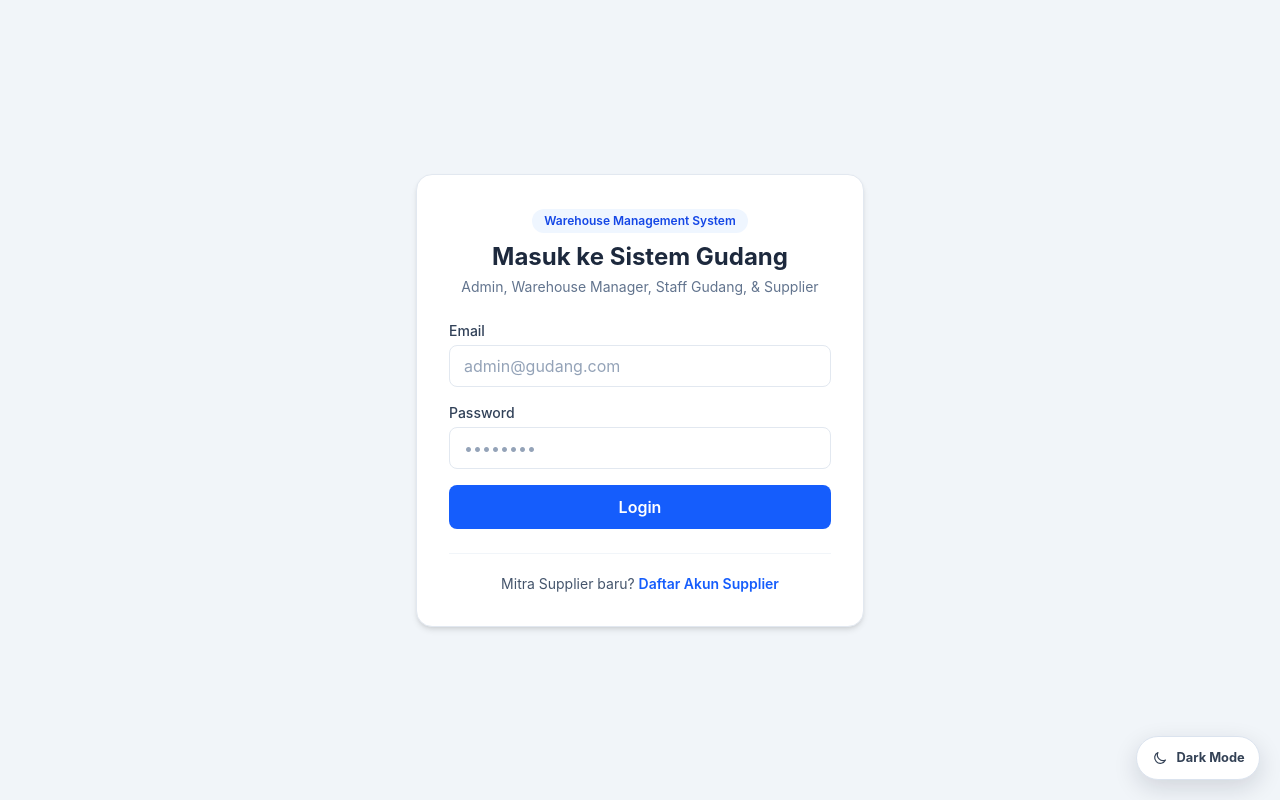
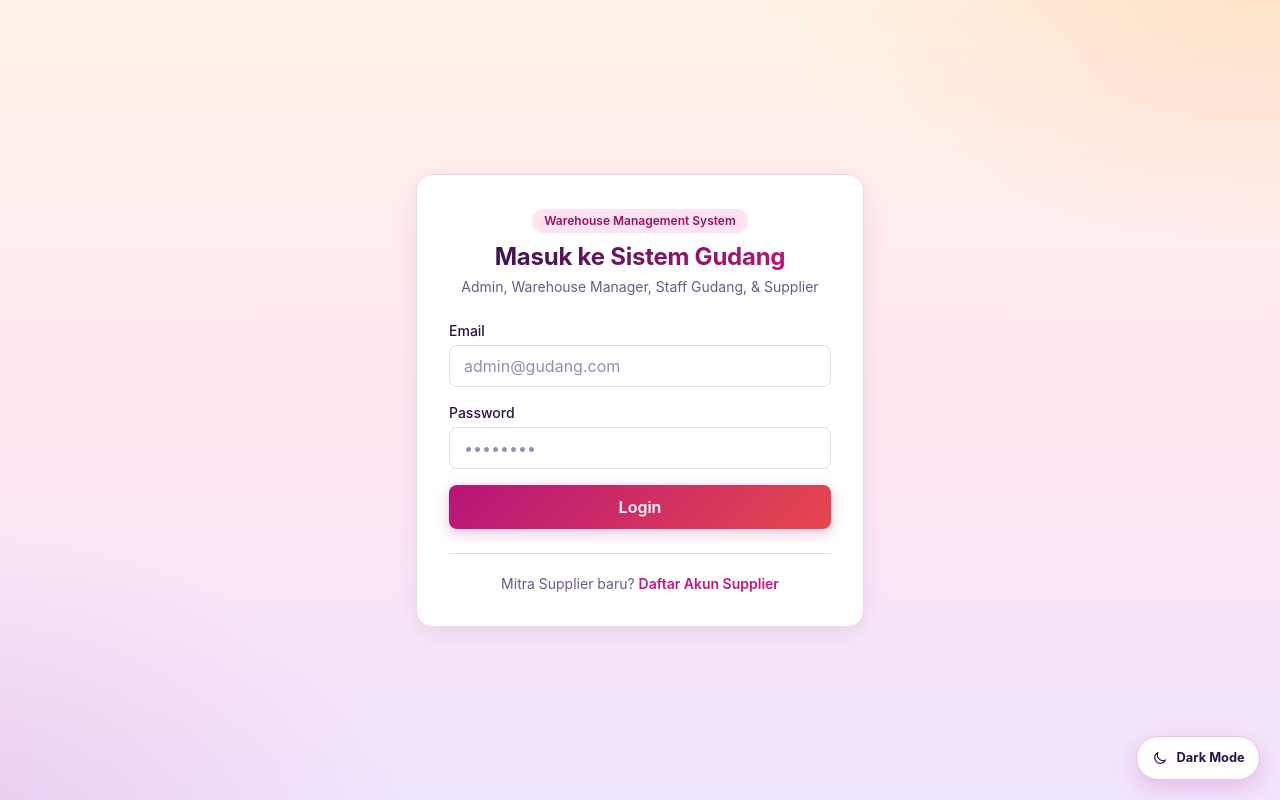
Before and after one commit to DaffaAth/Final-Lab-Web, a Next.js app: page /login in a window 1280 px wide. Built offline with nearby package versions, Linux system fonts and the light colour scheme; no server answers.

Commit message:
feat: terapkan tema purple neon  pada seluruh aplikasi

```diff
--- a/src/app/globals.css
+++ b/src/app/globals.css
@@ -1,25 +1,118 @@
 @import "tailwindcss";
 
+/* =====================================================================
+   TEMA VICE CITY (GTA 6)
+   Palet: deep violet, purple, magenta, coral pink, coral, orange, warm yellow
+   Semua warna lewat variabel, jadi mode terang & gelap cukup mengganti nilai.
+   Class Tailwind yang sudah dipakai di komponen dialihkan ke palet ini,
+   sehingga tidak ada komponen/logika yang perlu diubah.
+   ===================================================================== */
+
+/* ---------- MODE TERANG: sunset pastel ---------- */
 :root {
   color-scheme: light;
-  --page-bg: #f4f7fb;
+
+  --page-bg:
+    radial-gradient(900px 520px at 100% -8%, rgba(255, 154, 60, 0.22), transparent 60%),
+    radial-gradient(800px 520px at -5% 105%, rgba(194, 32, 143, 0.14), transparent 60%),
+    linear-gradient(180deg, #fff3e8 0%, #ffe6f1 55%, #f0e6ff 100%);
+  --html-bg: #fff3e8;
   --surface: #ffffff;
-  --surface-muted: #f8fafc;
-  --text-primary: #172033;
-  --text-secondary: #64748b;
-  --border: #e2e8f0;
-  --focus-ring: rgba(37, 99, 235, 0.25);
+  --surface-muted: #fff7f2;
+  --surface-hover: #fff0f6;
+  --text-primary: #2a1248;
+  --text-secondary: #6b5a85;
+  --text-muted: #9b8bb4;
+  --border: #eed8e8;
+  --focus-ring: rgba(200, 21, 127, 0.28);
+  --card-shadow: 0 6px 22px rgba(120, 40, 120, 0.1);
+
+  --accent: #c8157f;
+  --accent-strong: #9d0f63;
+  --accent-tint: #ffe3f0;
+  --accent-border: #f6bcd8;
+  --grad-primary: linear-gradient(135deg, #b8147a 0%, #e5484d 100%);
+  --grad-primary-hover: linear-gradient(135deg, #cf1b8b 0%, #f05a4a 100%);
+  --grad-violet: linear-gradient(135deg, #5b2a9a 0%, #8b3fd1 100%);
+  --grad-violet-hover: linear-gradient(135deg, #6c34b3 0%, #9d52e6 100%);
+
+  --ok-text: #0b7f73;
+  --ok-tint: #d8f7f1;
+  --ok-border: #a5e8dc;
+  --ok-solid: #0e9a8a;
+  --ok-solid-hover: #0b8173;
+
+  --warn-text: #a85a00;
+  --warn-tint: #fff0cf;
+  --warn-border: #ffd88a;
+  --warn-solid: #e8650a;
+  --warn-solid-hover: #cc5606;
+
+  --bad-text: #c0243f;
+  --bad-tint: #ffe1e6;
+  --bad-border: #ffb3c0;
+  --bad-solid: #e5384f;
+  --bad-solid-hover: #c92a40;
+
+  --chip: #efe3f7;
+  --ink-solid: #3a1d63;
+  --ink-solid-hover: #4b2880;
+
+  --scroll-thumb: #d9b8d6;
 }
 
+/* ---------- MODE GELAP: neon night ---------- */
 :root[data-theme='dark'] {
   color-scheme: dark;
-  --page-bg: #050505;
-  --surface: #111111;
-  --surface-muted: #0b0b0b;
-  --text-primary: #ffffff;
-  --text-secondary: #b3b3b3;
-  --border: #292929;
-  --focus-ring: rgba(96, 165, 250, 0.32);
+
+  --page-bg:
+    radial-gradient(1000px 560px at 88% -10%, rgba(255, 107, 157, 0.26), transparent 60%),
+    radial-gradient(900px 520px at -5% 105%, rgba(194, 32, 143, 0.24), transparent 58%),
+    radial-gradient(700px 400px at 50% 120%, rgba(255, 154, 60, 0.12), transparent 60%),
+    linear-gradient(180deg, #1c0b33 0%, #12061f 100%);
+  --html-bg: #12061f;
+  --surface: #251242;
+  --surface-muted: #1c0d34;
+  --surface-hover: #2f1856;
+  --text-primary: #fff4e6;
+  --text-secondary: #c9b6e4;
+  --text-muted: #9a82bd;
+  --border: #4a2c7a;
+  --focus-ring: rgba(255, 122, 184, 0.35);
+  --card-shadow: 0 10px 30px rgba(0, 0, 0, 0.4), 0 0 0 1px rgba(255, 107, 157, 0.05);
+
+  --accent: #ff7ab8;
+  --accent-strong: #ffa3cf;
+  --accent-tint: rgba(255, 107, 157, 0.15);
+  --accent-border: rgba(255, 107, 157, 0.4);
+  --grad-primary: linear-gradient(135deg, #c8168a 0%, #ff5f5a 100%);
+  --grad-primary-hover: linear-gradient(135deg, #de2a9f 0%, #ff7a62 100%);
+  --grad-violet: linear-gradient(135deg, #6a35b3 0%, #a24ee6 100%);
+  --grad-violet-hover: linear-gradient(135deg, #7d44cc 0%, #b566f2 100%);
+
+  --ok-text: #5eead4;
+  --ok-tint: rgba(45, 212, 191, 0.14);
+  --ok-border: rgba(45, 212, 191, 0.38);
+  --ok-solid: #0fa898;
+  --ok-solid-hover: #13c0ae;
+
+  --warn-text: #ffd36b;
+  --warn-tint: rgba(255, 190, 70, 0.15);
+  --warn-border: rgba(255, 190, 70, 0.4);
+  --warn-solid: #ef6c0d;
+  --warn-solid-hover: #ff8226;
+
+  --bad-text: #ff8fa3;
+  --bad-tint: rgba(255, 90, 110, 0.16);
+  --bad-border: rgba(255, 90, 110, 0.42);
+  --bad-solid: #e5384f;
+  --bad-solid-hover: #f5506a;
+
+  --chip: #3a2460;
+  --ink-solid: #4a2c7a;
+  --ink-solid-hover: #5d3a96;
+
+  --scroll-thumb: #5a3a8c;
 }
 
 * {
@@ -28,22 +121,32 @@
 
 html {
   min-height: 100%;
-  background: var(--page-bg);
+  background: var(--html-bg);
 }
 
-body {
+/* body.antialiased lebih spesifik daripada .bg-slate-50 di layout */
+body.antialiased {
   min-height: 100vh;
   margin: 0;
   background: var(--page-bg);
+  background-attachment: fixed;
   color: var(--text-primary);
   font-feature-settings: 'ss01' on;
   -webkit-font-smoothing: antialiased;
-  transition: background-color 180ms ease, color 180ms ease;
+  transition: color 180ms ease;
+}
+
+/* Pembungkus halaman dibuat transparan agar latar sunset terlihat */
+/* Hanya pembungkus <div>, BUKAN <body> (body juga punya class ini dan harus
+   tetap menampilkan gradasi latar) */
+div.min-h-screen.bg-slate-50,
+div.min-h-screen.bg-slate-100 {
+  background: transparent;
 }
 
 ::selection {
-  background: #bfdbfe;
-  color: #172554;
+  background: #ff6b9d;
+  color: #2a0a3d;
 }
 
 a,
@@ -57,7 +160,7 @@ textarea {
 button,
 a {
   transition: color 160ms ease, background-color 160ms ease, border-color 160ms ease,
-    box-shadow 160ms ease, transform 160ms ease;
+    box-shadow 160ms ease, transform 160ms ease, filter 160ms ease;
 }
 
 button:not(:disabled) {
@@ -78,7 +181,7 @@ textarea {
 
 input::placeholder,
 textarea::placeholder {
-  color: #94a3b8;
+  color: var(--text-muted);
 }
 
 input:focus,
@@ -88,6 +191,7 @@ button:focus-visible,
 a:focus-visible {
   outline: none;
   box-shadow: 0 0 0 3px var(--focus-ring);
+  border-color: var(--accent);
 }
 
 ::-webkit-scrollbar {
@@ -96,68 +200,192 @@ a:focus-visible {
 }
 
 ::-webkit-scrollbar-thumb {
-  background: #cbd5e1;
+  background: var(--scroll-thumb);
   border: 2px solid transparent;
   border-radius: 999px;
   background-clip: padding-box;
 }
 
-:root[data-theme='dark'] ::-webkit-scrollbar-thumb {
-  background: #42516a;
-  background-clip: padding-box;
+/* ---------- Judul halaman bergradasi neon ---------- */
+h1.text-2xl {
+  background: linear-gradient(90deg, var(--text-primary) 0%, var(--accent) 100%);
+  -webkit-background-clip: text;
+  background-clip: text;
+  -webkit-text-fill-color: transparent;
+  color: transparent;
+  letter-spacing: -0.01em;
 }
 
+/* ---------- Kartu ---------- */
+.bg-white.rounded-xl,
+.bg-white.rounded-2xl {
+  border-color: var(--border);
+  box-shadow: var(--card-shadow);
+}
+
+/* =====================================================================
+   PETA WARNA TAILWIND -> PALET VICE CITY
+   ===================================================================== */
+
+/* Netral */
+.bg-white { background-color: var(--surface); }
+.bg-slate-50,
+.bg-slate-100 { background-color: var(--surface-muted); }
+.bg-slate-200 { background-color: var(--chip); }
+.bg-slate-800 { background-color: var(--ink-solid); }
+.bg-slate-900 { background-color: #12061f; }
+
+.text-slate-900,
+.text-slate-800,
+.text-slate-700 { color: var(--text-primary); }
+.text-slate-600,
+.text-slate-500,
+.text-slate-400,
+.text-slate-300 { color: var(--text-secondary); }
+
+.border-slate-100,
+.border-slate-200,
+.border-slate-300 { border-color: var(--border); }
+.divide-slate-100 > :not([hidden]) ~ :not([hidden]) { border-color: var(--border); }
+
+.hover\:bg-slate-50:hover,
+.hover\:bg-white:hover { background-color: var(--surface-hover); }
+.hover\:bg-slate-50\/70:hover { background-color: var(--surface-hover); }
+.hover\:bg-slate-200:hover { background-color: var(--chip); }
+.hover\:bg-slate-700:hover { background-color: var(--ink-solid-hover); }
+.hover\:text-slate-800:hover { color: var(--text-primary); }
+
+/* Aksen utama (dulu biru): magenta -> coral */
+.bg-blue-600 {
+  background-color: #c8157f;
+  background-image: var(--grad-primary);
+  box-shadow: 0 4px 14px rgba(200, 21, 127, 0.28);
+}
+.hover\:bg-blue-700:hover {
+  background-color: #cf1b8b;
+  background-image: var(--grad-primary-hover);
+}
+.text-blue-600 { color: var(--accent); }
+.text-blue-700,
+.text-blue-800 { color: var(--accent-strong); }
+.hover\:text-blue-600:hover { color: var(--accent-strong); }
+.bg-blue-50,
+.bg-blue-100 { background-color: var(--accent-tint); }
+.border-blue-200 { border-color: var(--accent-border); }
+.focus\:ring-blue-500:focus { --tw-ring-color: var(--accent); }
+
+/* Ungu (dulu indigo): In Transit / Inspecting */
+.bg-indigo-600 {
+  background-color: #6c34b3;
+  background-image: var(--grad-violet);
+}
+.hover\:bg-indigo-700:hover {
+  background-color: #7d44cc;
+  background-image: var(--grad-violet-hover);
+}
+
+/* Sukses (mint) */
+.bg-emerald-50,
+.bg-emerald-100 { background-color: var(--ok-tint); }
+.text-emerald-600,
+.text-emerald-700,
+.text-emerald-800 { color: var(--ok-text); }
+.border-emerald-200 { border-color: var(--ok-border); }
+.bg-emerald-600 { background-color: var(--ok-solid); }
+.hover\:bg-emerald-700:hover { background-color: var(--ok-solid-hover); }
+
+/* Peringatan (kuning hangat / oranye) */
+.bg-amber-50,
+.bg-amber-100 { background-color: var(--warn-tint); }
+.text-amber-600,
+.text-amber-700,
+.text-amber-800 { color: var(--warn-text); }
+.border-amber-300 { border-color: var(--warn-border); }
+.bg-amber-600 { background-color: var(--warn-solid); }
+.hover\:bg-amber-700:hover { background-color: var(--warn-solid-hover); }
+
+/* Bahaya (coral merah) */
+.bg-red-50,
+.bg-red-100 { background-color: var(--bad-tint); }
+.text-red-600,
+.text-red-700,
+.text-red-800 { color: var(--bad-text); }
+.border-red-200 { border-color: var(--bad-border); }
+.bg-red-600,
+.bg-red-700,
+.bg-red-600\/90 { background-color: var(--bad-solid); }
+.hover\:bg-red-600:hover,
+.hover\:bg-red-700:hover { background-color: var(--bad-solid-hover); }
+
+/* Teks putih tetap putih (di atas tombol berwarna) */
+.text-white { color: #ffffff; }
+
+/* =====================================================================
+   SIDEBAR & HEADER (selalu deep violet agar identitas Vice City terasa)
+   ===================================================================== */
 .app-sidebar {
-  background: #ffffff;
-  color: #334155;
-  border-right: 1px solid var(--border);
+  background:
+    radial-gradient(260px 220px at 0% 0%, rgba(255, 107, 157, 0.22), transparent 70%),
+    linear-gradient(180deg, #2a1050 0%, #170a2c 100%);
+  color: #e9dcff;
+  border-right: 1px solid rgba(255, 107, 157, 0.25);
+  box-shadow: 4px 0 28px rgba(194, 32, 143, 0.12);
 }
 
 .app-sidebar-brand {
-  border-color: var(--border);
+  border-color: rgba(255, 255, 255, 0.1);
 }
 
-.app-sidebar-title,
+.app-sidebar-title {
+  color: #fff4e6;
+  text-shadow: 0 0 18px rgba(255, 107, 157, 0.55);
+}
+
 .app-sidebar-user {
-  color: #172033;
+  color: #fff4e6;
+}
+
+.app-sidebar .text-slate-400 {
+  color: #bfa8e3;
 }
 
 .app-sidebar-role {
-  color: #1d4ed8;
-  background: #eff6ff;
-  border: 1px solid #dbeafe;
+  color: #ffd1e6;
+  background: rgba(255, 107, 157, 0.16);
+  border: 1px solid rgba(255, 107, 157, 0.4);
 }
 
 .app-nav-link {
-  color: #475569;
+  color: #d9c8f0;
 }
 
 .app-nav-link:hover {
-  color: #1e293b;
-  background: #f1f5f9;
+  color: #ffffff;
+  background: rgba(255, 255, 255, 0.08);
 }
 
 .app-nav-link[aria-current='page'] {
   color: #ffffff;
-  background: #2563eb;
-  box-shadow: 0 5px 14px rgba(37, 99, 235, 0.2);
+  background: var(--grad-primary);
+  box-shadow: 0 6px 18px rgba(229, 72, 77, 0.35);
 }
 
 .app-sidebar-footer {
-  border-color: var(--border);
+  border-color: rgba(255, 255, 255, 0.1);
 }
 
 .app-mobile-header {
-  background: #ffffff;
-  color: #172033;
-  border-bottom: 1px solid var(--border);
+  background: linear-gradient(90deg, #2a1050 0%, #4a1456 100%);
+  color: #fff4e6;
+  border-bottom: 1px solid rgba(255, 107, 157, 0.3);
 }
 
 .app-mobile-menu-button {
-  color: #334155;
-  background: #f1f5f9;
+  color: #fff4e6;
+  background: rgba(255, 255, 255, 0.12);
 }
 
+/* ---------- Tombol tema ---------- */
 .theme-toggle {
   position: fixed;
   right: max(1.25rem, env(safe-area-inset-right));
@@ -169,160 +397,18 @@ a:focus-visible {
   gap: 0.55rem;
   min-height: 2.75rem;
   padding: 0.65rem 0.9rem;
-  color: #334155;
-  background: #ffffff;
-  border: 1px solid #dbe3ee;
+  color: var(--text-primary);
+  background: var(--surface);
+  border: 1px solid var(--accent-border);
   border-radius: 999px;
-  box-shadow: 0 8px 24px rgba(15, 23, 42, 0.14);
+  box-shadow: 0 8px 24px rgba(194, 32, 143, 0.22);
   font-size: 0.8rem;
   font-weight: 650;
 }
 
 .theme-toggle:hover {
   transform: translateY(-2px);
-  box-shadow: 0 12px 28px rgba(15, 23, 42, 0.2);
-}
-
-:root[data-theme='dark'] .bg-white {
-  background-color: var(--surface);
-}
-
-:root[data-theme='dark'] .bg-slate-50,
-:root[data-theme='dark'] .bg-slate-100 {
-  background-color: var(--surface-muted);
-}
-
-:root[data-theme='dark'] .bg-slate-200 {
-  background-color: #242424;
-}
-
-:root[data-theme='dark'] .text-slate-900,
-:root[data-theme='dark'] .text-slate-800,
-:root[data-theme='dark'] .text-slate-700 {
-  color: var(--text-primary);
-}
-
-:root[data-theme='dark'] .text-slate-600,
-:root[data-theme='dark'] .text-slate-500,
-:root[data-theme='dark'] .text-slate-400 {
-  color: var(--text-secondary);
-}
-
-:root[data-theme='dark'] .text-slate-300 {
-  color: #c1ccdc;
-}
-
-:root[data-theme='dark'] .border-slate-100,
-:root[data-theme='dark'] .border-slate-200,
-:root[data-theme='dark'] .border-slate-300,
-:root[data-theme='dark'] .divide-slate-100 > :not([hidden]) ~ :not([hidden]) {
-  border-color: var(--border);
-}
-
-:root[data-theme='dark'] .bg-blue-50 {
-  background-color: #10233d;
-}
-
-:root[data-theme='dark'] .text-blue-700 {
-  color: #93c5fd;
-}
-
-:root[data-theme='dark'] .border-blue-200 {
-  border-color: #24466f;
-}
-
-:root[data-theme='dark'] .bg-emerald-50,
-:root[data-theme='dark'] .bg-emerald-100 {
-  background-color: #103027;
-}
-
-:root[data-theme='dark'] .text-emerald-700,
-:root[data-theme='dark'] .text-emerald-800 {
-  color: #6ee7b7;
-}
-
-:root[data-theme='dark'] .border-emerald-200 {
-  border-color: #1e5545;
-}
-
-:root[data-theme='dark'] .bg-amber-50,
-:root[data-theme='dark'] .bg-amber-100 {
-  background-color: #33240d;
-}
-
-:root[data-theme='dark'] .text-amber-800 {
-  color: #fcd34d;
-}
-
-:root[data-theme='dark'] .bg-red-50,
-:root[data-theme='dark'] .bg-red-100 {
-  background-color: #35171d;
-}
-
-:root[data-theme='dark'] .text-red-700 {
-  color: #fda4af;
-}
-
-:root[data-theme='dark'] .border-red-200 {
-  border-color: #66303a;
-}
-
-:root[data-theme='dark'] .bg-slate-900 {
-  background-color: #000000;
-}
-
-:root[data-theme='dark'] .app-sidebar {
-  background: #080808;
-  color: #e5e5e5;
-  border-right-color: #242424;
-}
-
-:root[data-theme='dark'] .app-sidebar-brand,
-:root[data-theme='dark'] .app-sidebar-footer {
-  border-color: #242424;
-}
-
-:root[data-theme='dark'] .app-sidebar-title,
-:root[data-theme='dark'] .app-sidebar-user {
-  color: #f1f5f9;
-}
-
-:root[data-theme='dark'] .app-sidebar-role {
-  color: #bfdbfe;
-  background: rgba(37, 99, 235, 0.16);
-  border-color: rgba(96, 165, 250, 0.25);
-}
-
-:root[data-theme='dark'] .app-nav-link {
-  color: #c4c4c4;
-}
-
-:root[data-theme='dark'] .app-nav-link:hover {
-  color: #ffffff;
-  background: #1a1a1a;
-}
-
-:root[data-theme='dark'] .app-nav-link[aria-current='page'] {
-  color: #ffffff;
-  background: #2563eb;
-}
-
-:root[data-theme='dark'] .app-mobile-header {
-  background: #080808;
-  color: #f1f5f9;
-  border-bottom-color: #242424;
-}
-
-:root[data-theme='dark'] .app-mobile-menu-button {
-  color: #f0f0f0;
-  background: #202020;
-}
-
-:root[data-theme='dark'] .theme-toggle {
-  color: #f5f5f5;
-  background: #151515;
-  border-color: #383838;
-  box-shadow: 0 8px 24px rgba(0, 0, 0, 0.35);
+  box-shadow: 0 12px 30px rgba(194, 32, 143, 0.32);
 }
 
 @media (max-width: 640px) {
```
